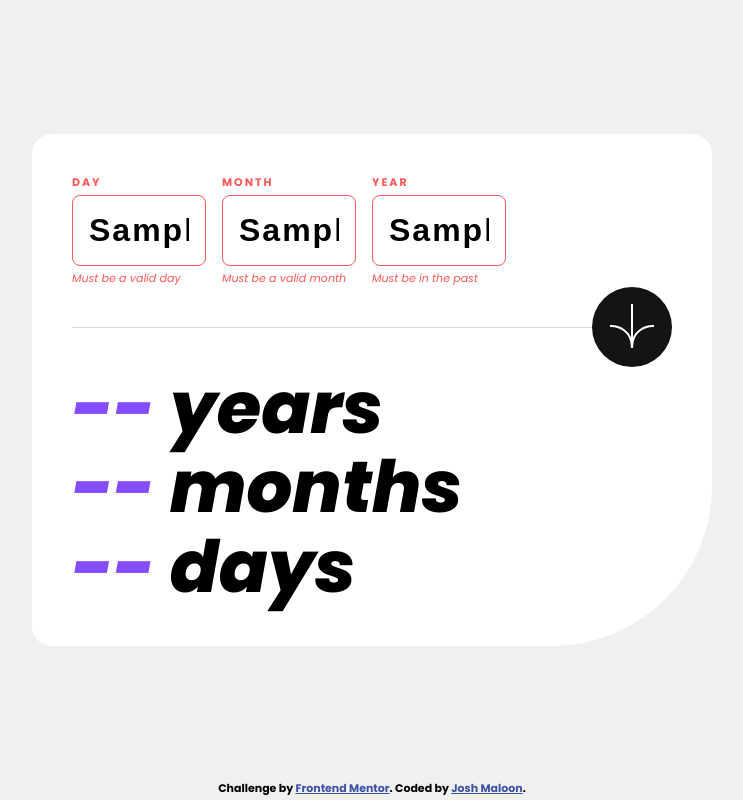
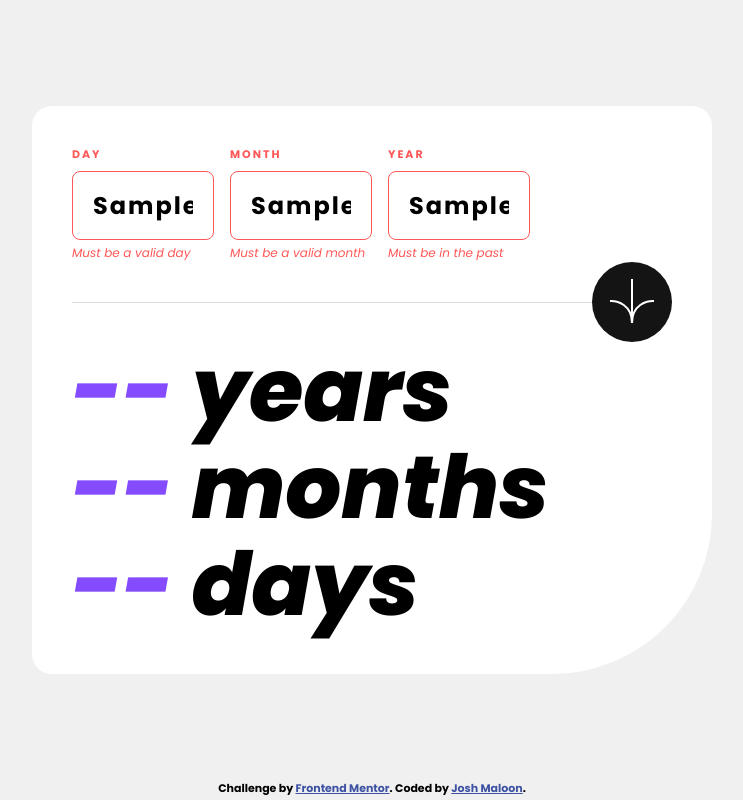
Before and after one commit to jmaloon/Age-Calculator, a plain HTML site: page index.html in a window 1280 px wide. Both pictures are taken after typing "Sample", "Sample", "Sample" into the empty fields and a click on the button 900 px from the left and 318 px from the top of the page. Shown: the whole page, without its empty margins (268-1011 px from the left). Drawn offline with Linux system fonts and the light colour scheme.

Commit message:
improved pluralization

```diff
--- a/index.html
+++ b/index.html
@@ -83,17 +83,20 @@
         letter-spacing: 2px;
         text-transform: uppercase;
 
-        margin-bottom: 4px;
+        margin-bottom: 8px;
       }
       form label.error {
         color: var(--light-red);
       }
 
       form input {
+        font-family: "Poppins", sans-serif;
+        font-weight: 700;
+
         max-width: 100px;
-        padding: 16px;
+        padding: 16px 20px;
 
-        font-size: 32px;
+        font-size: 24px;
         font-weight: 700;
         letter-spacing: 2px;
 
@@ -109,7 +112,7 @@
       }
 
       form span {
-        font-size: 11px;
+        font-size: 12px;
         font-weight: 400;
         font-style: italic;
 
@@ -142,7 +145,7 @@
       }
 
       .result {
-        font-size: 72px;
+        font-size: 88px;
         font-weight: 800;
         font-style: italic;
         line-height: 1.1;
--- a/index.js
+++ b/index.js
@@ -145,17 +145,6 @@ function calculateAge(formData) {
   };
 }
 
-function setResults(
-  { day, month, year } = { day: "--", month: "--", year: "--" }
-) {
-  const [yearsParagraph, monthsParagraph, daysParagraph] =
-    document.querySelectorAll(".result p");
-
-  yearsParagraph.firstChild.textContent = year;
-  monthsParagraph.firstChild.textContent = month;
-  daysParagraph.firstChild.textContent = day;
-}
-
 function getDaysInMonth(year, month) {
   // Create a new date object for the first day of the next month
   const date = new Date(year, month + 1, 0);
@@ -166,3 +155,33 @@ function getDaysInMonth(year, month) {
 
   return daysInMonth;
 }
+
+function setResults(
+  { day, month, year } = { day: "--", month: "--", year: "--" }
+) {
+  const resultsDiv = document.querySelector(".result");
+
+  // Remove children from node
+  [...resultsDiv.children].forEach((child) => {
+    resultsDiv.removeChild(child);
+  });
+
+  // Add children to node
+  resultsDiv.appendChild(createResultNode(year, "year"));
+  resultsDiv.appendChild(createResultNode(month, "month"));
+  resultsDiv.appendChild(createResultNode(day, "day"));
+}
+
+function createResultNode(value, name) {
+  const parentNode = document.createElement("p");
+
+  const valueNode = document.createElement("span");
+  valueNode.textContent = value;
+
+  const textNode = document.createTextNode(` ${name}${value === 1 ? "" : "s"}`);
+
+  parentNode.appendChild(valueNode);
+  parentNode.appendChild(textNode);
+
+  return parentNode;
+}
```
